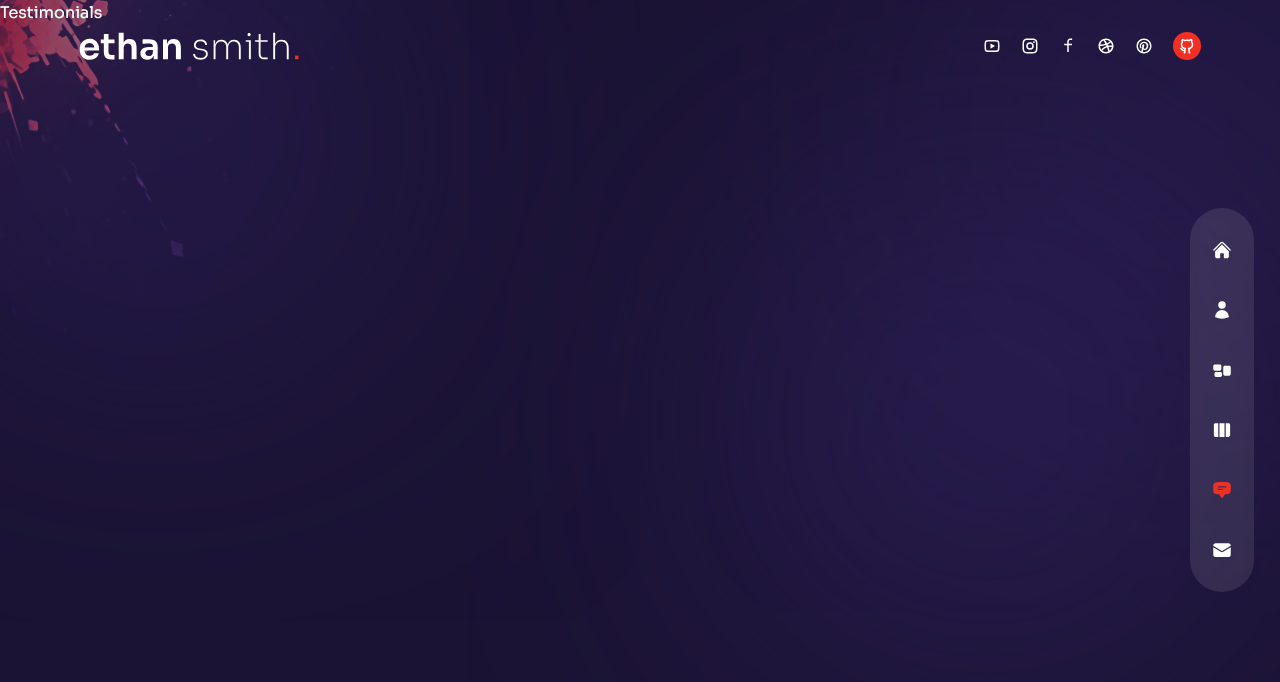
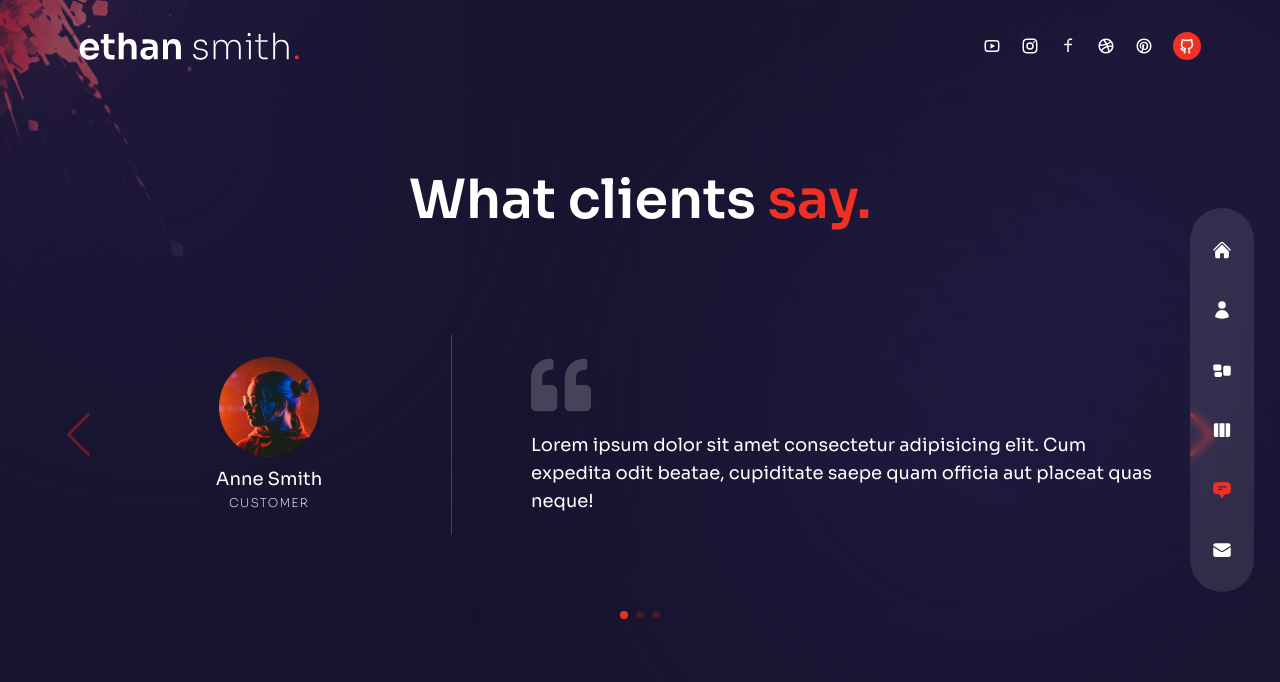
Before and after one commit to farjad6/farjad6.github.io, a Next.js app: page /testimonials in a window 1280 px wide. Shown: the top 682 px of the page. Built offline with nearby package versions, Linux system fonts and the light colour scheme.

Commit message:
testimonials page done

```diff
--- a/components/TestimonialSlider.jsx
+++ b/components/TestimonialSlider.jsx
@@ -1,30 +1,89 @@
-// testimonial data
+import Image from "next/image";
+import { FaQuoteLeft } from "react-icons/fa";
+import { Navigation, Pagination } from "swiper";
+import { Swiper, SwiperSlide } from "swiper/react";
+
+import "swiper/css";
+import "swiper/css/navigation";
+import "swiper/css/pagination";
+
 const testimonialData = [
   {
-    image: '/t-avt-1.png',
-    name: 'Anne Smith',
-    position: 'Customer',
+    image: "/t-avt-1.png",
+    name: "Anne Smith",
+    position: "Customer",
     message:
-      'Lorem ipsum dolor sit amet consectetur adipisicing elit. Cum expedita odit beatae, cupiditate saepe quam officia aut placeat quas neque!',
+      "Lorem ipsum dolor sit amet consectetur adipisicing elit. Cum expedita odit beatae, cupiditate saepe quam officia aut placeat quas neque!",
   },
   {
-    image: '/t-avt-2.png',
-    name: 'Jane Doe',
-    position: 'Customer',
+    image: "/t-avt-2.png",
+    name: "Jane Doe",
+    position: "Customer",
     message:
-      'Lorem ipsum dolor sit amet consectetur adipisicing elit. Cum expedita odit beatae, cupiditate saepe quam officia aut placeat quas neque!',
+      "Lorem ipsum dolor sit amet consectetur adipisicing elit. Cum expedita odit beatae, cupiditate saepe quam officia aut placeat quas neque!",
   },
   {
-    image: '/t-avt-3.png',
-    name: 'Jhon Doe',
-    position: 'Customer',
+    image: "/t-avt-3.png",
+    name: "Jhon Doe",
+    position: "Customer",
     message:
-      'Lorem ipsum dolor sit amet consectetur adipisicing elit. Cum expedita odit beatae, cupiditate saepe quam officia aut placeat quas neque!',
+      "Lorem ipsum dolor sit amet consectetur adipisicing elit. Cum expedita odit beatae, cupiditate saepe quam officia aut placeat quas neque!",
   },
 ];
 
 const TestimonialSlider = () => {
-  return <div>Testimonial Slider</div>;
+  return (
+    <Swiper
+      navigation
+      pagination={{
+        clickable: true,
+      }}
+      modules={[Navigation, Pagination]}
+      className="h-[400px]"
+    >
+      {testimonialData.map((person, i) => (
+        <SwiperSlide key={i}>
+          <div className="flex flex-col items-center md:flex-row gap-x-8 h-full px-16">
+            {/* avatar, name, position */}
+            <div className="w-full max-w-[300px] flex flex-col xl:justify-center items-center relative mx-auto xl:mx-0">
+              <div className="flex flex-col justify-center text-center">
+                {/* avatar */}
+                <div className="mb-2 mx-auto">
+                  <Image
+                    src={person.image}
+                    width={100}
+                    height={100}
+                    alt={person.name}
+                  />
+                </div>
+
+                {/* name */}
+                <div className="text-lg">{person.name}</div>
+
+                {/* position */}
+                <div className="text-[12px] uppercase font-extralight tracking-widest">
+                  {person.position}
+                </div>
+              </div>
+            </div>
+
+            {/* quote & message */}
+            <div className="flex-1 flex flex-col justify-center before:w-[1px] xl:before:bg-white/20 xl:before:absolute xl:before:left-0 xl:before:h-[200px] relative xl:pl-20">
+              {/* quote icon */}
+              <div className="mb-4">
+                <FaQuoteLeft className="text-4xl xl:text-6xl text-white/20 mx-auto md:mx-0" />
+              </div>
+
+              {/* message */}
+              <div className="xl:text-lg text-center md:text-left">
+                {person.message}
+              </div>
+            </div>
+          </div>
+        </SwiperSlide>
+      ))}
+    </Swiper>
+  );
 };
 
 export default TestimonialSlider;
--- a/pages/testimonials/index.jsx
+++ b/pages/testimonials/index.jsx
@@ -1,5 +1,34 @@
+import { motion } from "framer-motion";
+
+import TestimonialSlider from "../../components/TestimonialSlider";
+import { fadeIn } from "../../variants";
+
 const Testimonials = () => {
-  return <div>Testimonials</div>;
+  return (
+    <div className="h-full bg-primary/30 py-32 text-center">
+      <div className="container mx-auto h-full flex flex-col justify-center">
+        <motion.h2
+          variants={fadeIn("up", 0.2)}
+          initial="hidden"
+          animate="show"
+          exit="hidden"
+          className="h2 mb-8 xl:mb-0"
+        >
+          What clients <span className="text-accent">say.</span>
+        </motion.h2>
+
+        {/* slider */}
+        <motion.div
+          variants={fadeIn("up", 0.4)}
+          initial="hidden"
+          animate="show"
+          exit="hidden"
+        >
+          <TestimonialSlider />
+        </motion.div>
+      </div>
+    </div>
+  );
 };
 
 export default Testimonials;
```
